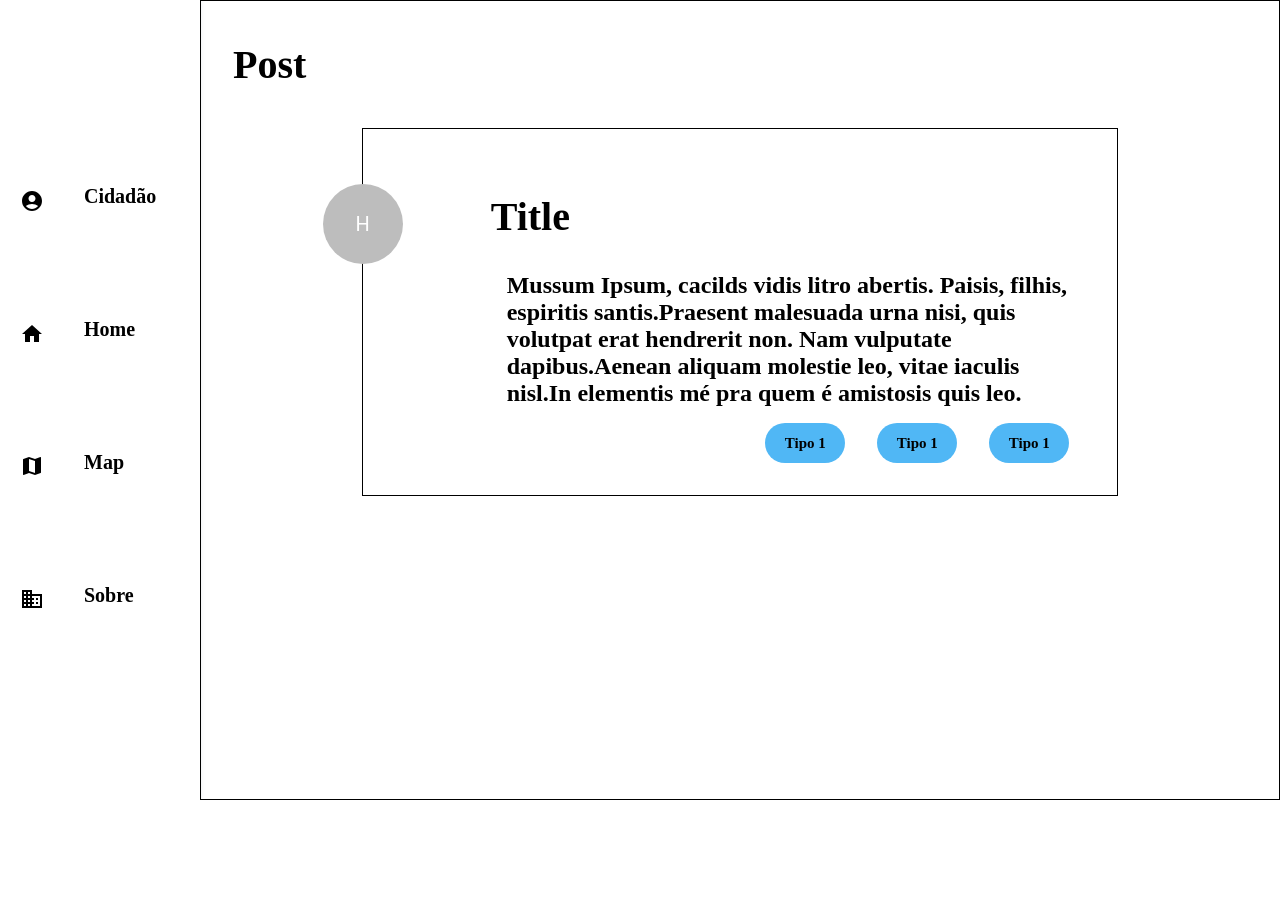
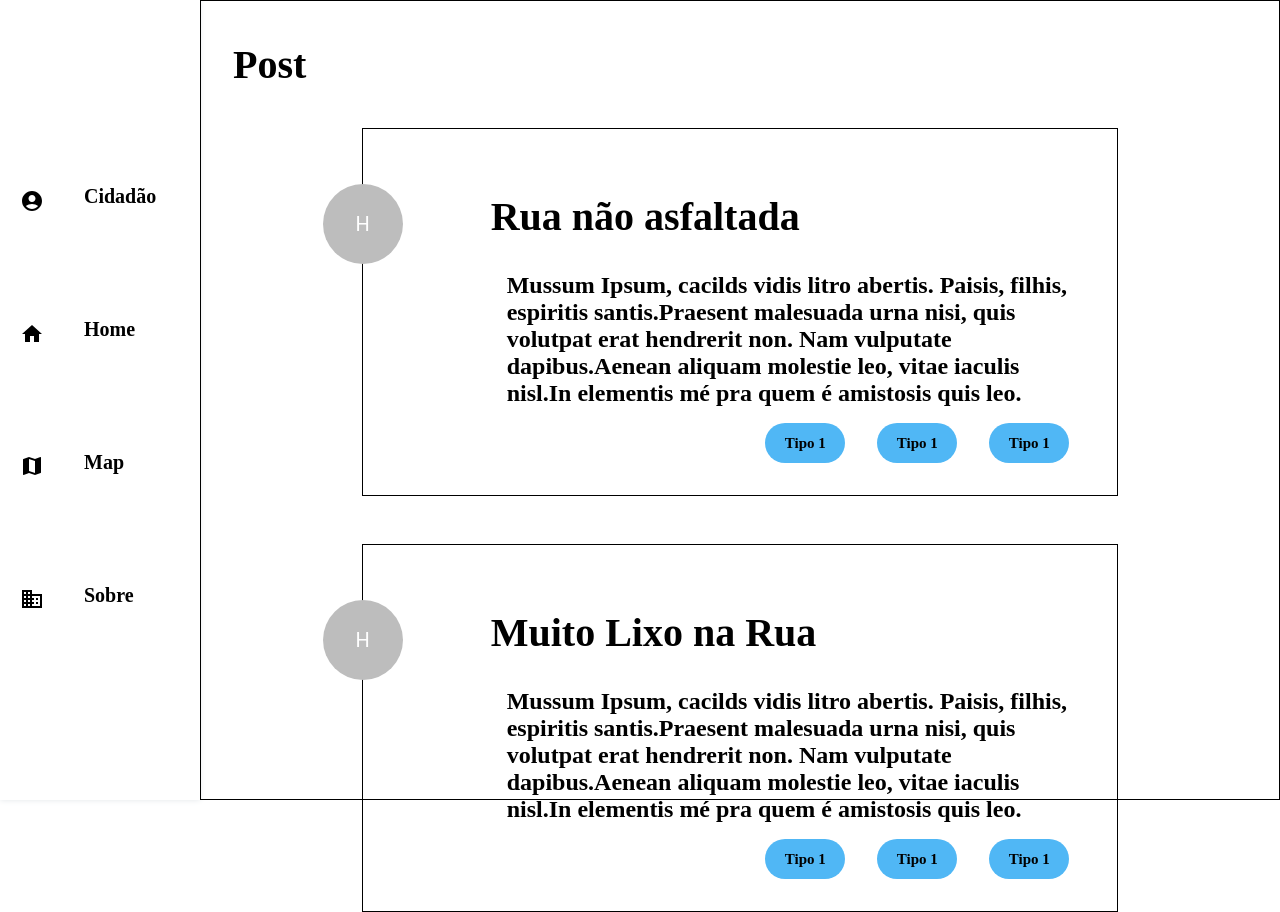
Before and after one commit to Romuloro/Cidadao-Presente-Front, a React app: page /home in a window 1280 px wide. Before the commit the page ends 800 px from the top, so only its background shows below. Built offline with nearby package versions, Linux system fonts and the light colour scheme.

Commit message:
infinity scrool initial

```diff
--- a/src/Pages/Home/Home.jsx
+++ b/src/Pages/Home/Home.jsx
@@ -4,7 +4,39 @@ import { HomeContainer, PostContainer } from "./style";
 
 import Avatar from "@mui/material/Avatar";
 
+const postsTitles = [
+  "Rua não asfaltada",
+  "Muito Lixo na Rua",
+  "Transporte demora",
+  "Posto de saúde sem atendimento",
+  "Rua não asfaltada",
+  "Muito Lixo na Rua",
+  "Transporte demora",
+  "Posto de saúde sem atendimento",
+];
+
 const Home = () => {
+  const [post, setPost] = useState([]);
+  const [currentPage, setCurrentPage] = useState(1);
+  useEffect(() => {
+    const perPage = 2;
+    const postPick = postsTitles.slice(0, (perPage * currentPage));
+    console.log(postPick);
+    setPost(postPick);
+  }, [currentPage]);
+
+  /* useEffect(() => {
+    const element = document.getElementsByClassName("tipo-container");
+    const intersectionObserver = new IntersectionObserver((entries) => {
+      if (entries.some((entry) => entry.isIntersecting)) {
+        console.log("Sentinela appears!", currentPage + 1);
+        setCurrentPage((currentValue) => currentValue + 1);
+      }
+    });
+    intersectionObserver.observe(element);
+    return () => intersectionObserver.disconnect();
+  }, []); */
+
   return (
     <HomeContainer>
       <div>
@@ -14,10 +46,11 @@ const Home = () => {
         <PostContainer>
           <div className="post-container">
             <h1>Post</h1>
+            {post.map((postTitle) => (
               <div className="box-post">
                 <Avatar sx={{ width: 80, height: 80 }}>H</Avatar>
                 <div className="content-container">
-                <h1 className="post-title">Title</h1>
+                  <h1 className="post-title">{postTitle}</h1>
                   <h2 className="post-text">
                     Mussum Ipsum, cacilds vidis litro abertis. Paisis, filhis,
                     espiritis santis.Praesent malesuada urna nisi, quis volutpat
@@ -38,6 +71,7 @@ const Home = () => {
                   </div>
                 </div>
               </div>
+            ))}
           </div>
         </PostContainer>
       </div>
--- a/src/Pages/Home/style.js
+++ b/src/Pages/Home/style.js
@@ -1,12 +1,11 @@
 import styled from "styled-components";
 
 export const HomeContainer = styled.section`
-  padding:0;
+  padding: 0;
   margin: 0;
   display: flex;
   height: 100vh;
   width: 100vw;
-
 `;
 
 export const PostContainer = styled.section`
@@ -36,6 +35,7 @@ export const PostContainer = styled.section`
       border: 1px solid black;
       display: flex;
       gap: 1rem;
+      margin-bottom: 3rem;
 
       .content-container {
         margin: 2rem;
```
Lines whose indentation alone changed are shown as unchanged.
